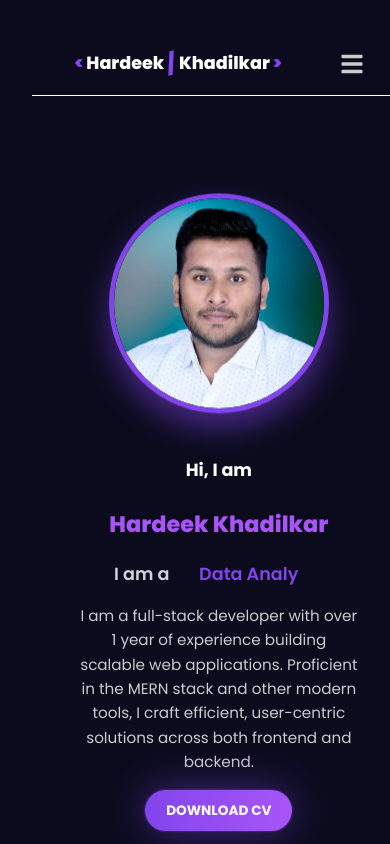
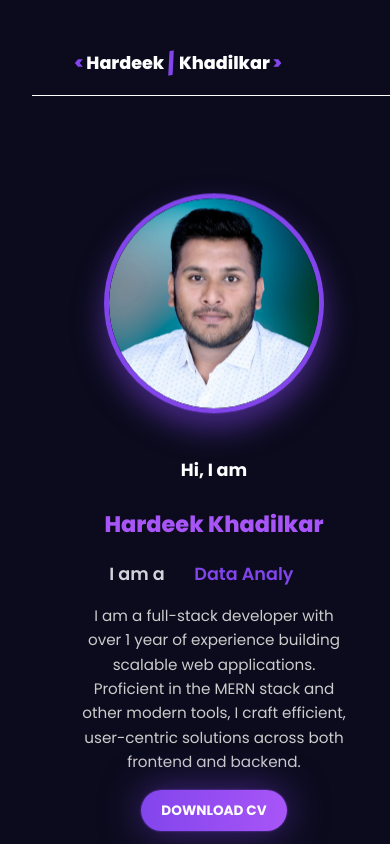
Before and after one commit to hardeekhd/hardeek-portfolio, a React (Vite) app: page / in a window 390 px wide. Shown: the top 844 px of the page. Built offline with nearby package versions, Linux system fonts and the light colour scheme.

Commit message:
Update responsive CSS for skills, certifications, and achievements

```diff
--- a/src/style.css
+++ b/src/style.css
@@ -2493,10 +2493,10 @@ a {
     display: none;
   }
 
-  .mobile-menu-btn {
+  /* .mobile-menu-btn {
     display: block;
     font-size: 1.5rem;
-  }
+  } */
 
   .social-icons {
     display: none;
```
